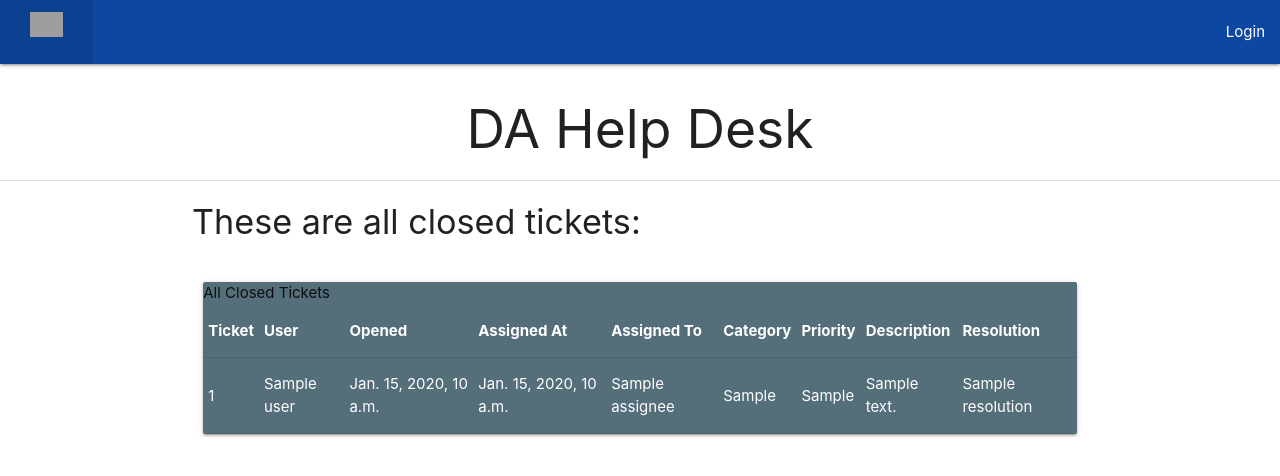
After one commit to jscpeterson/help-desk, a Django app: template templates/tickets/view_closed_tickets.html in a window 1280 px wide. The commit adds this page. Shown: the top 476 px of the page. Run offline with Django 3.2, Linux system fonts and the light colour scheme; the template is opened without the code that fills it: most values are stand-ins (such as "Sample title", 1, 10 or a date in 2020); one stand-in notice (Sample message) is shown; grey boxes are pictures that could not be loaded.

Commit message:
Add closed ticket view, url and template for support and supervisors. Add welcome message to navbar on successful redirect from login screen only. Add login/logout link to navbar based on context.

```diff
--- a/templates/partials/_navbar.html
+++ b/templates/partials/_navbar.html
@@ -10,16 +10,23 @@
           <img id="navbarLogo" src="https://drive.google.com/uc?id=1onuUR3J_ufFbEbyGNP1seeFHJh8ivvRD" alt="DA2nd Logo" height="25px">
         </a>
       </li>
-      {% if first_name %}
-      <li>Welcome {{first_name}}</li>
-      {% endif %}
+      {% for message in messages %}
+        {% if message.message == "Welcome" %}
+          <li>{{ message.message }} {{request.user.first_name}}</li>
+        {% endif %}
+      {% endfor %}
     </ul>
 
     <ul class="right hide-on-med-and-down">
       {% if user.is_support or user.is_supervisor %}
       <li><a href="{% url 'tickets:new_ticket' %}">New Ticket</a></li>
+      <li><a href="{% url 'tickets:view_closed_tickets' %}">Closed Tickets</a></li>
       {% endif %}
-      <li><a href="{% url 'logout' %}">Logout</a></li>
+      {% if user.is_authenticated %}
+      <li><a href="{% url 'logout' %}">Logout {{request.user.username}}</a></li>
+      {% else %}
+      <li><a href="{% url 'login' %}">Login</a></li>
+      {% endif %}
     </ul>
 
   </div>
--- /dev/null
+++ b/templates/tickets/view_closed_tickets.html
@@ -0,0 +1,89 @@
+{% extends 'base.html' %}
+
+{% block content %}
+<div class="container">
+{% if user.is_support %}
+  <div class="row">
+    <h4>These are your closed tickets:</h4>
+  </div>
+  <div class="row"> <!-- START ROW -->
+    <div id="admin" class="col s12">
+      <div class="card material-table blue-grey darken-1">
+        <div class="table-header">
+          <span class="table-title">{{user.first_name}}'s Closed Tickets</span>
+        </div>
+        <table class="white-text highlight" id="datatable">
+        <thead>
+            <tr>
+                <th>Ticket</th>
+                <th>User</th>
+                <th>Opened</th>
+                <th>Assigned At</th>
+                <th>Assigned To</th>
+                <th>Category</th>
+                <th>Priority</th>
+                <th>Description</th>
+                <th>Resolution</th>
+            </tr>
+        </thead>
+            {% for ticket in user_closed_tickets %}
+                <tr>
+                    <td>{{ ticket.id }}</td>
+                    <td>{{ ticket.user }}</td>
+                    <td>{{ ticket.created_date }}</td>
+                    <td>{{ ticket.assignment_date }}</td>
+                    <td>{{ ticket.assignee }}</td>
+                    <td>{{ ticket.get_category_display }}</td>
+                    <td>{{ ticket.get_priority_display }}</td>
+                    <td>{{ ticket.problem_description }}</td>
+                    <td>{{ ticket.resolution }}</td>
+                </tr>
+            {% endfor %}
+        </table>
+    </div>
+  </div>
+  </div>        <!-- CLOSE ROW -->
+  {% endif %}
+
+<div class="row">
+  <h4>These are all closed tickets:</h4>
+</div>
+<div class="row"> <!-- START ROW -->
+  <div id="admin" class="col s12">
+    <div class="card material-table blue-grey darken-1">
+      <div class="table-header">
+        <span class="table-title">All Closed Tickets</span>
+      </div>
+      <table class="white-text highlight" id="datatable">
+      <thead>
+          <tr>
+              <th>Ticket</th>
+              <th>User</th>
+              <th>Opened</th>
+              <th>Assigned At</th>
+              <th>Assigned To</th>
+              <th>Category</th>
+              <th>Priority</th>
+              <th>Description</th>
+              <th>Resolution</th>
+          </tr>
+      </thead>
+          {% for ticket in all_closed_tickets %}
+              <tr>
+                  <td>{{ ticket.id }}</td>
+                  <td>{{ ticket.user }}</td>
+                  <td>{{ ticket.created_date }}</td>
+                  <td>{{ ticket.assignment_date }}</td>
+                  <td>{{ ticket.assignee }}</td>
+                  <td>{{ ticket.get_category_display }}</td>
+                  <td>{{ ticket.get_priority_display }}</td>
+                  <td>{{ ticket.problem_description }}</td>
+                  <td>{{ ticket.resolution }}</td>
+              </tr>
+          {% endfor %}
+      </table>
+  </div>
+</div>
+</div>        <!-- CLOSE ROW -->
+</div> <!-- CLOSE CONTAINER -->
+{% endblock %}
--- a/tickets/urls.py
+++ b/tickets/urls.py
@@ -21,6 +21,9 @@ urlpatterns = [
     # Support Ticket Resolution
     path('resolve/<int:ticket_id>/', views.resolve_ticket, name='resolve_ticket'),
 
+    # Support / Supervisor Closed Tickets
+    path('closed/', views.closed_tickets, name='view_closed_tickets'),
+
     # TODO Supervisor/Support All Tickets / Ticket History / Past Tickets? URL
     # TODO Detail Ticket View URL
 
```
Also changed, not shown: tickets/views.py (+25 -0 lines).
